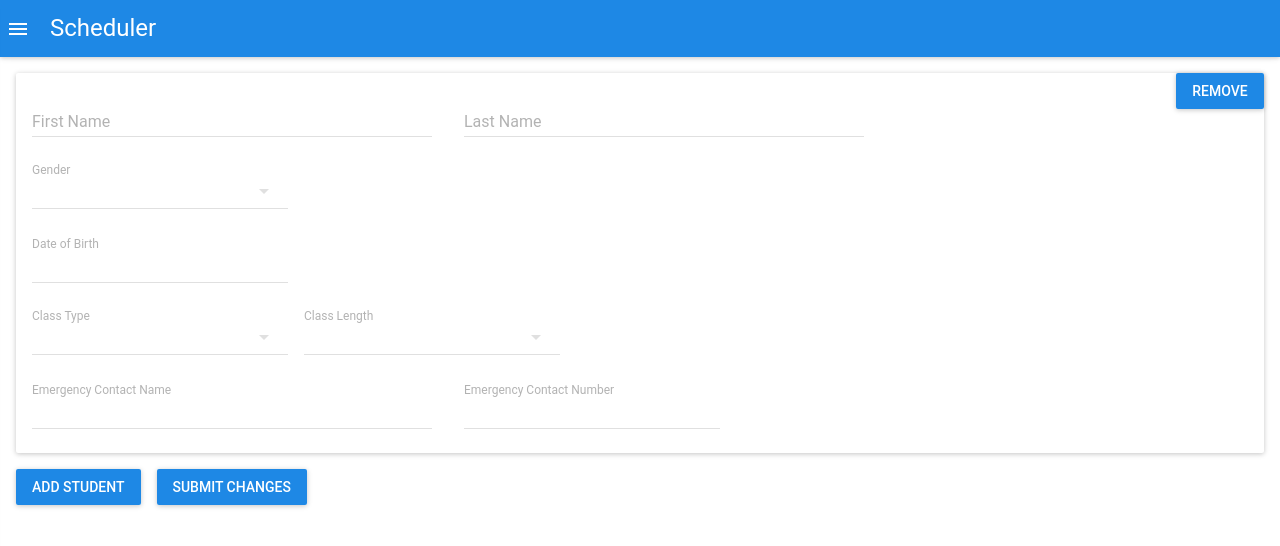
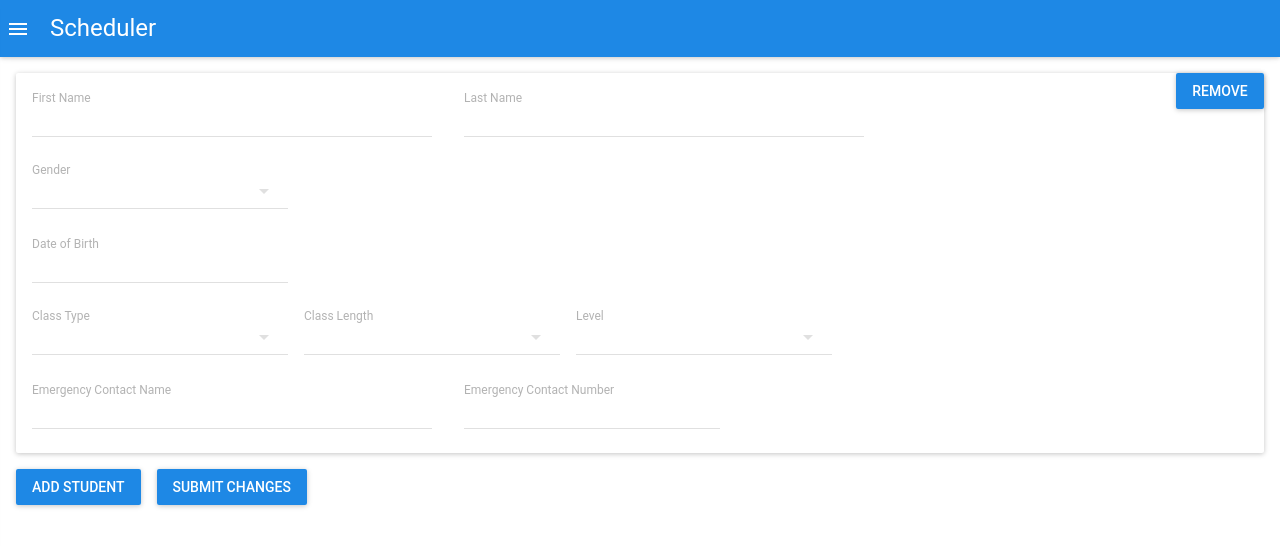
Before and after one commit to erikhelman/scheduler, a React (Create React App) app in the folder scheduler-fe/: page /main/student in a window 1280 px wide. Shown: the top 546 px of the page. Built offline with nearby package versions, Linux system fonts and the light colour scheme; no server answers.

Commit message:
On branch master  Changes to be committed: 	modified:   scheduler-fe/src/StudentForm.js 	modified:   scheduler-fe/src/StudentPage.js

```diff
--- a/scheduler-fe/src/StudentForm.js
+++ b/scheduler-fe/src/StudentForm.js
@@ -17,7 +17,8 @@ const StudentForm = ({
   onGenderChange,
   onDateChange,
   onClassTypeChange,
-  onClassLengthChange
+  onClassLengthChange,
+  onLevelChange
  }) => (
 
      <form onSubmit={onSubmit}>
@@ -27,6 +28,7 @@ const StudentForm = ({
            <div>
              <TextField
                floatingLabelText="First Name"
+               floatingLabelFixed={true}
                value={student.fname}
                name="fname"
                onChange={onChange(idx)}
@@ -36,6 +38,7 @@ const StudentForm = ({
              />
              <TextField
                floatingLabelText="Last Name"
+               floatingLabelFixed={true}
                value={student.lname}
                name="lname"
                onChange={onChange(idx)}
@@ -116,6 +119,30 @@ const StudentForm = ({
                <MenuItem value={"30"} primaryText="30 minutes" />
                <MenuItem value={"45"} primaryText="45 minutes" />
                <MenuItem value={"60"} primaryText="1 hour" />
+
+             </SelectField>
+
+             <SelectField
+               name="level"
+               floatingLabelText="Level"
+               floatingLabelFixed={true}
+               value={student.level}
+               onChange={onLevelChange(idx)}
+               style={customStyle.general}
+               underlineFocusStyle={customStyle.underlineStyle}
+               floatingLabelFocusStyle={customStyle.colorStyle}
+             >
+
+               <MenuItem value={"1"} primaryText="1" />
+               <MenuItem value={"2"} primaryText="2" />
+               <MenuItem value={"3"} primaryText="3" />
+               <MenuItem value={"4"} primaryText="4" />
+               <MenuItem value={"5"} primaryText="5" />
+               <MenuItem value={"6"} primaryText="6" />
+               <MenuItem value={"7"} primaryText="7" />
+               <MenuItem value={"8"} primaryText="8" />
+               <MenuItem value={"9"} primaryText="9" />
+               <MenuItem value={"10"} primaryText="10" />
 
              </SelectField>
            </div>
--- a/scheduler-fe/src/StudentPage.js
+++ b/scheduler-fe/src/StudentPage.js
@@ -27,9 +27,13 @@ class StudentPage extends React.Component {
       token: token
     })
     .then(response => {
+
       response.data.students.forEach(function(student){
-          student.dob += " EDT"
-          student.dob = new Date(student.dob);
+
+          if (student.dob !== '') {
+            student.dob += " EDT"
+            student.dob = new Date(student.dob);
+          }
       });
 
       this.setState({students: (response.data.students != null ? response.data.students : '')});
@@ -54,6 +58,15 @@ class StudentPage extends React.Component {
     const newStudents = this.state.students.map((student, sidx) => {
       if (idx !== sidx) return student;
       return { ...student, gender: value };
+    });
+
+    this.setState({ students: newStudents });
+  }
+
+  handleLevelChange = (idx) => (event, index, value) => {
+    const newStudents = this.state.students.map((student, sidx) => {
+      if (idx !== sidx) return student;
+      return { ...student, level: value };
     });
 
     this.setState({ students: newStudents });
@@ -138,6 +151,7 @@ class StudentPage extends React.Component {
           onDateChange={this.handleStudentDateChange}
           onClassTypeChange={this.handleClassTypeChange}
           onClassLengthChange={this.handleClassLengthChange}
+          onLevelChange={this.handleLevelChange}
         />
       </div>
     );
```
